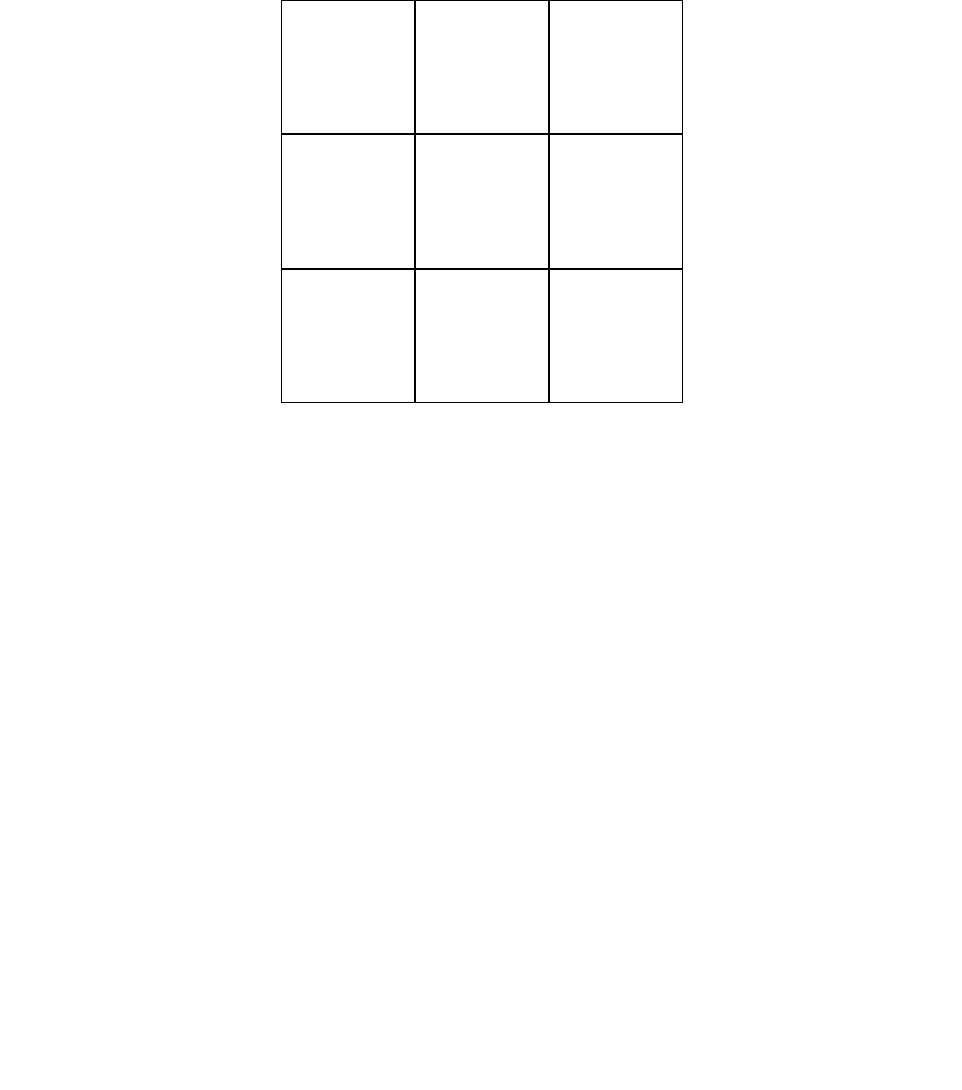
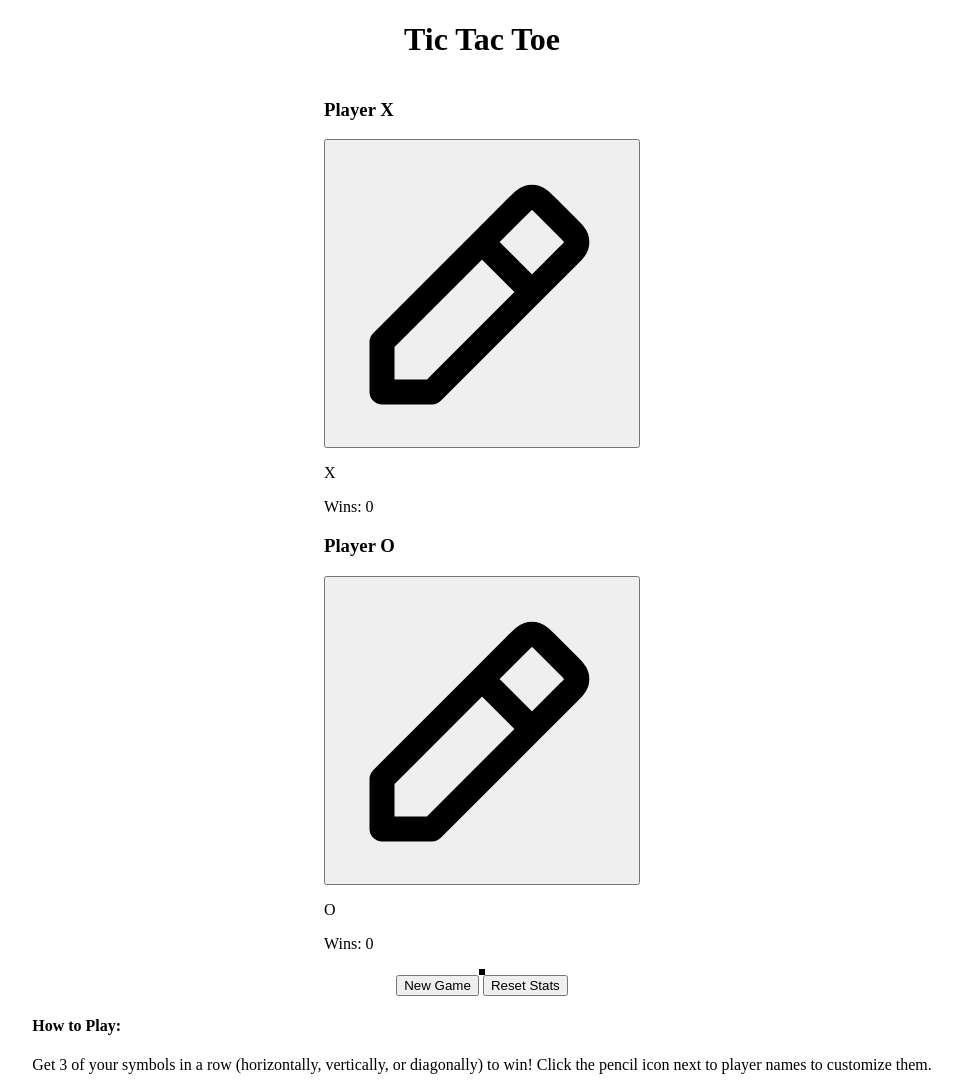
Before and after one commit to PaulaMaged/Tic-Tac-Toe, a website: page public/index.html in a window 1280 px wide. Shown: the whole page, without its empty margins (158-1120 px from the left). Before the commit the page ends 800 px from the top, so only its background shows below. Drawn offline with Linux system fonts and the light colour scheme.

Commit message:
create html layout with svgs

```diff
--- a/public/css/style.css
+++ b/public/css/style.css
@@ -3,6 +3,11 @@ body {
     margin: 0;
     padding: 0;
     height: 100%;
+}
+
+svg {
+    width: 100%;
+    height: auto;
 }
 
 .game-container {
--- a/public/index.html
+++ b/public/index.html
@@ -9,8 +9,75 @@
     </head>
     <body>
         <div class="game-container">
+            <h1 class="game-title">Tic Tac Toe</h1>
+            <div class="players-stats-container">
+                <div class="player-card">
+                    <div class="player-name-container">
+                        <h3 class="player-name">Player X</h3>
+                        <button class="bt-edit-player-name">
+                            <?xml version="1.0" encoding="utf-8"?>
+                            <svg
+                                viewBox="0 0 24 24"
+                                fill="none"
+                                xmlns="http://www.w3.org/2000/svg"
+                            >
+                                <g id="Edit / Edit_Pencil_01">
+                                    <path
+                                        id="Vector"
+                                        d="M12 8.00012L4 16.0001V20.0001L8 20.0001L16 12.0001M12 8.00012L14.8686 5.13146L14.8704 5.12976C15.2652 4.73488 15.463 4.53709 15.691 4.46301C15.8919 4.39775 16.1082 4.39775 16.3091 4.46301C16.5369 4.53704 16.7345 4.7346 17.1288 5.12892L18.8686 6.86872C19.2646 7.26474 19.4627 7.46284 19.5369 7.69117C19.6022 7.89201 19.6021 8.10835 19.5369 8.3092C19.4628 8.53736 19.265 8.73516 18.8695 9.13061L18.8686 9.13146L16 12.0001M12 8.00012L16 12.0001"
+                                        stroke="#000000"
+                                        stroke-width="2"
+                                        stroke-linecap="round"
+                                        stroke-linejoin="round"
+                                    />
+                                </g>
+                            </svg>
+                        </button>
+                    </div>
+                    <p class="player-marker">X</p>
+                    <p class="win-score">Wins: 0</p>
+                </div>
+                <div class="player-card">
+                    <div class="player-name-container">
+                        <h3 class="player-name">Player O</h3>
+                        <button class="bt-edit-player-name">
+                            <?xml version="1.0" encoding="utf-8"?>
+                            <svg
+                                viewBox="0 0 24 24"
+                                fill="none"
+                                xmlns="http://www.w3.org/2000/svg"
+                            >
+                                <g id="Edit / Edit_Pencil_01">
+                                    <path
+                                        id="Vector"
+                                        d="M12 8.00012L4 16.0001V20.0001L8 20.0001L16 12.0001M12 8.00012L14.8686 5.13146L14.8704 5.12976C15.2652 4.73488 15.463 4.53709 15.691 4.46301C15.8919 4.39775 16.1082 4.39775 16.3091 4.46301C16.5369 4.53704 16.7345 4.7346 17.1288 5.12892L18.8686 6.86872C19.2646 7.26474 19.4627 7.46284 19.5369 7.69117C19.6022 7.89201 19.6021 8.10835 19.5369 8.3092C19.4628 8.53736 19.265 8.73516 18.8695 9.13061L18.8686 9.13146L16 12.0001M12 8.00012L16 12.0001"
+                                        stroke="#000000"
+                                        stroke-width="2"
+                                        stroke-linecap="round"
+                                        stroke-linejoin="round"
+                                    />
+                                </g>
+                            </svg>
+                        </button>
+                    </div>
+                    <p class="player-marker">O</p>
+                    <p class="win-score">Wins: 0</p>
+                </div>
+            </div>
+            <div class="game-status"></div>
             <div class="board"></div>
-            <div class="game-status"></div>
+            <div class="control-buttons-container">
+                <button class="bt-new-game">New Game</button>
+                <button class="bt-reset-stats">Reset Stats</button>
+            </div>
+            <div class="game-instructions-card">
+                <h4 class="game-instructions-header">How to Play:</h4>
+                <p class="game-instructions-paragraph">
+                    Get 3 of your symbols in a row (horizontally, vertically, or
+                    diagonally) to win! Click the pencil icon next to player
+                    names to customize them.
+                </p>
+            </div>
         </div>
     </body>
 </html>
```
Also changed, not shown: Images/edit-pencil.svg (added), References/UI-Design.png (added). Lines whose indentation alone changed are shown as unchanged.
